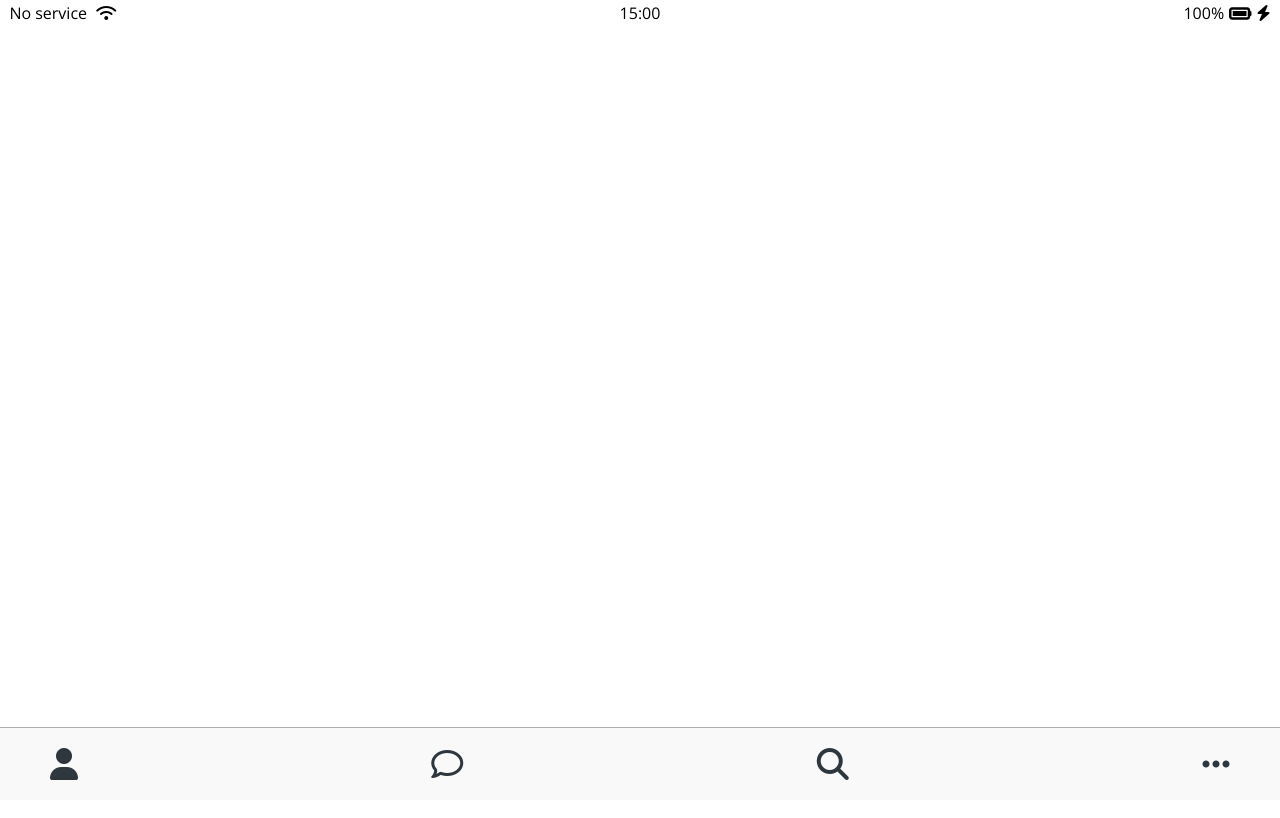
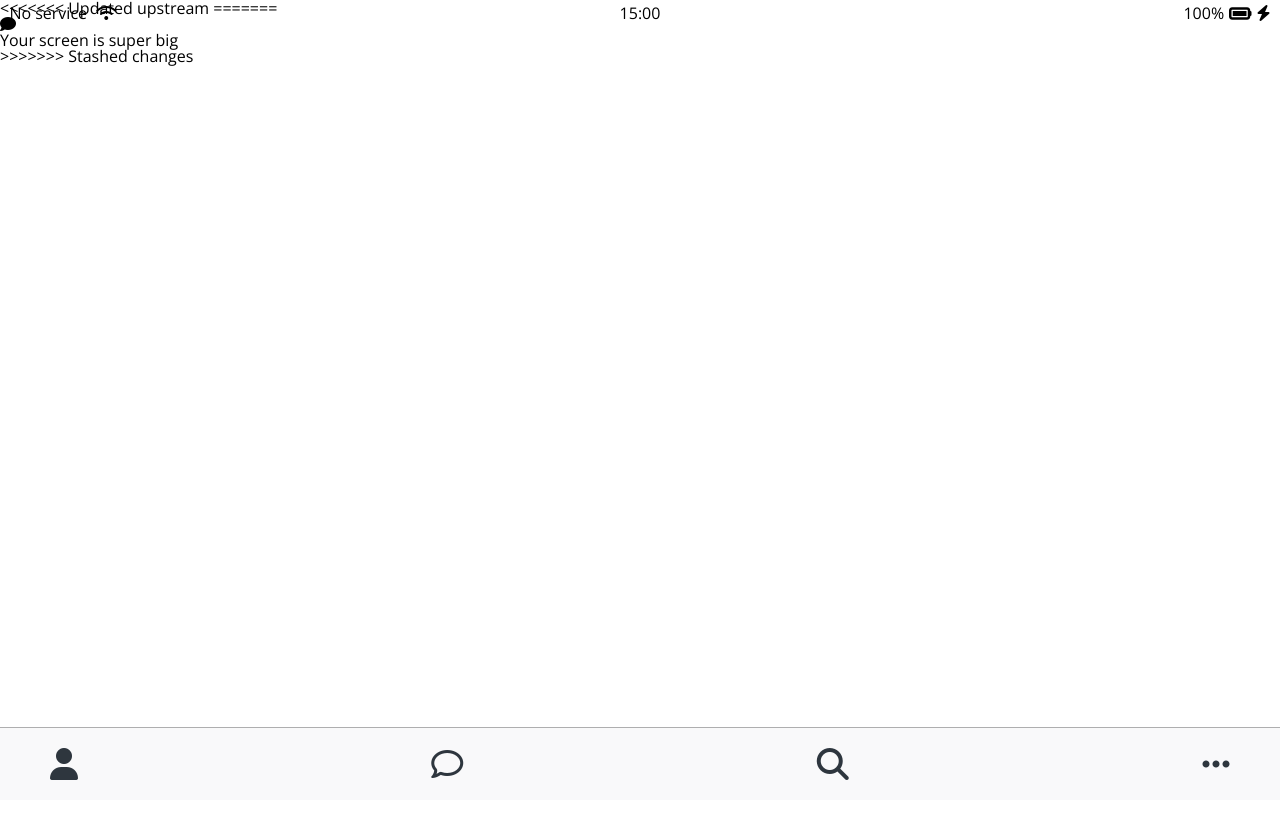
Before and after one commit to dubious123/kokoa-clone-2020, a plain HTML site: page friends.html in a window 1280 px wide. Shown: the top 818 px of the page. Drawn offline with nearby package versions, Linux system fonts and the light colour scheme.

Commit message:
too -> super

```diff
--- a/friends.html
+++ b/friends.html
@@ -30,7 +30,16 @@
             <li class="nav__btn"><a class="nav__link" href="#"><i class="fas fa-ellipsis-h fa-2x"></i></a></li>
         </ul>
     </nav>
+<<<<<<< Updated upstream
 
+=======
+    <div id="splash-screen">
+        <i class="fas fa-comment "></i>
+    </div>
+    <div id="no-mobile">
+        <span>Your screen is super big</span>
+    </div>
+>>>>>>> Stashed changes
     <script src="https://kit.fontawesome.com/6478f529f2.js"
     crossorigin="anonymous"
     ></script>
```
